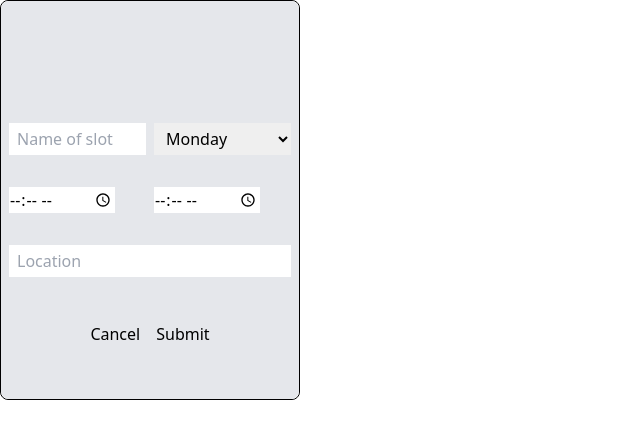
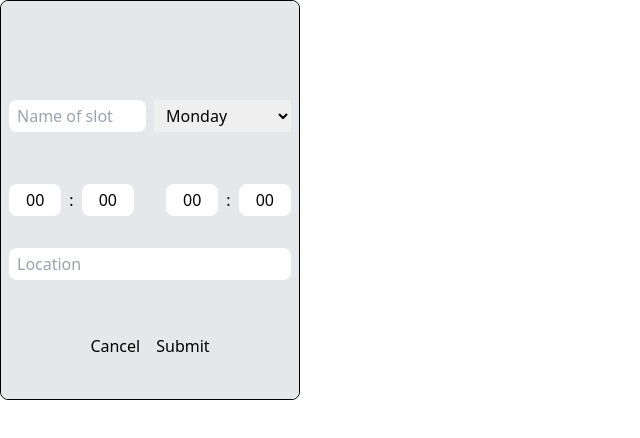
Before and after one commit to LukasMaselsky/Planel, a React (Vite) app in the folder client/: page / in a window 1280 px wide. Both pictures are taken after a click on the button "Add slot". Shown: the top 438 px of the page, without its empty margins (0-640 px from the left). Built offline with nearby package versions, Linux system fonts and the light colour scheme.

Commit message:
schedule changes

```diff
--- a/client/package.json
+++ b/client/package.json
@@ -13,6 +13,7 @@
         "@fortawesome/fontawesome-svg-core": "^6.5.1",
         "@fortawesome/free-solid-svg-icons": "^6.5.1",
         "@fortawesome/react-fontawesome": "^0.2.0",
+        "@hookform/resolvers": "^3.3.4",
         "react": "^18.2.0",
         "react-dom": "^18.2.0",
         "react-hook-form": "^7.50.1",
--- a/client/src/components/Schedule/AddSlot.tsx
+++ b/client/src/components/Schedule/AddSlot.tsx
@@ -1,21 +1,48 @@
-import { useState } from "react";
 import { days } from "./Schedule";
 import { useForm } from "react-hook-form";
 import AddSlotError from "./AddSlotError";
+import TimeInput from "./TimeInput";
+import { zodResolver } from "@hookform/resolvers/zod";
+import { z } from "zod";
 
+const schema = z.object({
+    name: z.string().min(1).max(20),
+    location: z.string().min(1).max(30),
+    day: z.string(),
+    startTimeHour: z.string().min(2).max(2),
+    startTimeMinute: z.string().min(2).max(2),
+    endTimeHour: z.string().min(2).max(2),
+    endTimeMinute: z.string().min(2).max(2),
+});
+
+export type Values = z.infer<typeof schema>;
 interface Props {
-    cancel: () => void;
+    close: () => void;
+    updateSchedule: (data: Values) => void;
 }
 
-export default function AddSlot({ cancel }: Props) {
+export default function AddSlot({ close, updateSchedule }: Props) {
     const {
         register,
         handleSubmit,
+        setValue,
         formState: { errors },
-    } = useForm();
+    } = useForm<Values>({
+        defaultValues: {
+            name: "",
+            location: "",
+            day: "Monday",
+            startTimeHour: "00",
+            startTimeMinute: "00",
+            endTimeHour: "00",
+            endTimeMinute: "00",
+        },
+        resolver: zodResolver(schema),
+    });
 
-    const onSubmit = (data: any) => {
-        console.log(data);
+    const onSubmit = (data: Values) => {
+        close();
+        updateSchedule(data);
     };
 
     return (
@@ -29,13 +56,11 @@ export default function AddSlot({ cancel }: Props) {
                     <div>
                         <div className="flex w-full justify-between gap-2">
                             <input
-                                className="w-full px-2 py-1 focus:outline-none"
+                                className="w-full rounded-lg px-2 py-1 focus:outline-none"
                                 placeholder="Name of slot"
                                 type="text"
                                 {...register("name", {
                                     required: true,
-                                    minLength: 1,
-                                    maxLength: 20,
                                 })}
                             ></input>
 
@@ -48,40 +73,27 @@ export default function AddSlot({ cancel }: Props) {
                                 ))}
                             </select>
                         </div>
-                        <div className="w-full">
-                            <AddSlotError
-                                name="name"
-                                type="required"
-                                errors={errors}
-                                msg="Name is required"
-                            />
-                            <AddSlotError
-                                name="name"
-                                type="maxLength"
-                                errors={errors}
-                                msg="Name can't be over 20 characters"
+                        <AddSlotError name="name" errors={errors} />
+                    </div>
+                    <div className="flex w-full gap-8">
+                        <div className="flex w-[50%] items-center gap-2">
+                            <TimeInput
+                                register={register}
+                                setValue={setValue}
+                                name="start"
                             />
                         </div>
-                    </div>
-                    <div className="flex w-full gap-2">
-                        <div className="w-[50%]">
-                            <input
-                                className="focus:outline-none"
-                                type="time"
-                                name="start-time"
-                            ></input>
-                        </div>
-                        <div className="w-[50%]">
-                            <input
-                                className="flex focus:outline-none"
-                                type="time"
-                                name="end-time"
-                            ></input>
+                        <div className="flex w-[50%] items-center gap-2">
+                            <TimeInput
+                                register={register}
+                                setValue={setValue}
+                                name="end"
+                            />
                         </div>
                     </div>
                     <div className="w-full">
                         <input
-                            className="w-full px-2 py-1 focus:outline-none"
+                            className="w-full rounded-lg px-2 py-1 focus:outline-none"
                             placeholder="Location"
                             type="text"
                             {...register("location", {
@@ -89,22 +101,11 @@ export default function AddSlot({ cancel }: Props) {
                                 maxLength: 30,
                             })}
                         ></input>
-                        <AddSlotError
-                            name="location"
-                            type="required"
-                            errors={errors}
-                            msg="Name is required"
-                        />
-                        <AddSlotError
-                            name="location"
-                            type="maxLength"
-                            errors={errors}
-                            msg="Location can't be over 30 characters"
-                        />
+                        <AddSlotError name="location" errors={errors} />
                     </div>
                 </div>
                 <div className="flex w-full justify-center gap-4">
-                    <button type="button" onClick={cancel}>
+                    <button type="button" onClick={close}>
                         Cancel
                     </button>
                     <button type="submit">Submit</button>
--- a/client/src/components/Schedule/AddSlotError.tsx
+++ b/client/src/components/Schedule/AddSlotError.tsx
@@ -1,18 +1,17 @@
-import { FieldErrors, FieldValues } from "react-hook-form";
+import { FieldErrors } from "react-hook-form";
+import { Values } from "./AddSlot";
 
 interface Props {
-    errors: FieldErrors<FieldValues>;
-    msg: string;
-    type: string;
-    name: string;
+    errors: FieldErrors<Values>;
+    name: keyof Values;
 }
 
-export default function AddSlotError({ errors, msg, type, name }: Props) {
+export default function AddSlotError({ errors, name }: Props) {
     return (
-        <>
-            {errors?.[name]?.type === type && (
-                <p className="text-red-500">{msg}</p>
+        <div className="h-5 w-full">
+            {errors[name] && (
+                <p className="text-sm text-red-500">{errors[name]?.message}</p>
             )}
-        </>
+        </div>
     );
 }
--- a/client/src/components/Schedule/Schedule.tsx
+++ b/client/src/components/Schedule/Schedule.tsx
@@ -2,6 +2,7 @@ import { useState } from "react";
 import ScheduleItem from "./ScheduleItem";
 import AddSlot from "./AddSlot";
 import { useQuery } from "react-query";
+import { Values } from "./AddSlot";
 
 type Day = "M" | "T" | "W" | "F" | "S";
 
@@ -19,9 +20,10 @@ export interface Schedule {
     day: string;
     alias: Day;
     classes?: {
+        id: number;
         name: string;
-        time: string;
-        length: number; // hours
+        startTime: string;
+        endTime: string;
         color: string;
         location: string;
     }[];
@@ -31,7 +33,9 @@ export default function Schedule() {
     const [selectedDay, setSelectedDay] = useState<string>("Monday");
     const [addSlotOpen, setAddSlotOpen] = useState(false);
 
-    const cancel = () => [setAddSlotOpen(false)];
+    const closeAddSlot = () => {
+        setAddSlotOpen(false);
+    };
 
     const initialSchedule: Schedule[] = [
         {
@@ -39,9 +43,10 @@ export default function Schedule() {
             alias: "M",
             classes: [
                 {
+                    id: 1,
                     name: "maths",
-                    time: "12:00",
-                    length: 1,
+                    startTime: "12:00",
+                    endTime: "13:00",
                     color: "red",
                     location: "building 1",
                 },
@@ -81,7 +86,56 @@ export default function Schedule() {
         return initialSchedule;
     };
 
-    const updateSchedule = () => {};
+    const updateSchedule = (data: Values) => {
+        let schedule: Schedule[] = getSchedule();
+        const slots = schedule.find((slots) => slots.day == data.day);
+
+        const startTime = `${data.startTimeHour}:${data.startTimeMinute}`;
+        const endTime = `${data.endTimeHour}:${data.endTimeMinute}`;
+        const clone = (({
+            startTimeHour,
+            startTimeMinute,
+            endTimeHour,
+            endTimeMinute,
+            ...o
+        }) => o)(data); // remove hours and minutes
+
+        let id;
+        let newSlot;
+        if (slots) {
+            if (slots.classes) {
+                id = slots.classes[slots.classes.length - 1].id + 1;
+
+                newSlot = {
+                    ...clone,
+                    id: id,
+                    color: "red",
+                    startTime: startTime,
+                    endTime: endTime,
+                };
+
+                slots.classes = [...slots.classes, newSlot];
+            } else {
+                id = 1;
+                newSlot = {
+                    ...clone,
+                    id: id,
+                    color: "red",
+                    startTime: startTime,
+                    endTime: endTime,
+                };
+
+                slots.classes = [newSlot];
+            }
+        }
+
+        //! figure out some way to check if new slot overlaps with an existing slot
+
+        localStorage.setItem("schedule", JSON.stringify(schedule));
+        refetch(); // manually call react query refresh
+    };
+
+    const deleteSlot = () => {};
 
     const { data, isLoading, error, refetch } = useQuery({
         queryFn: getSchedule,
@@ -125,7 +179,9 @@ export default function Schedule() {
                         );
                     })}
 
-            {addSlotOpen ? <AddSlot cancel={cancel} /> : null}
+            {addSlotOpen ? (
+                <AddSlot close={closeAddSlot} updateSchedule={updateSchedule} />
+            ) : null}
 
             <div className="flex w-full justify-center">
                 <button onClick={() => setAddSlotOpen(true)}>Add slot</button>
@@ -133,3 +189,5 @@ export default function Schedule() {
         </div>
     );
 }
+
+//! sort the data by start time
--- a/client/src/components/Schedule/ScheduleItem.tsx
+++ b/client/src/components/Schedule/ScheduleItem.tsx
@@ -1,14 +1,22 @@
 import { Schedule } from "./Schedule";
 
-export default function ScheduleItem({ day, alias, classes }: Schedule) {
+export default function ScheduleItem({ classes }: Schedule) {
     return (
-        <div className="flex h-full w-full flex-col">
+        <div className="flex h-full w-full flex-col gap-2 overflow-y-auto">
             {classes?.map((c, i: number) => (
                 <div
                     key={i}
-                    className={"w-full rounded-lg bg-red-500 px-2 py-1"}
+                    className={
+                        "flex w-full flex-col gap-1 rounded-lg bg-red-500 px-2 py-1"
+                    }
                 >
-                    <div>{c.name}</div>
+                    <div className="flex justify-between">
+                        <p className="text-xl">{c.name}</p>
+                        <p className="flex items-center text-base">
+                            {c.startTime} - {c.endTime}
+                        </p>
+                    </div>
+                    <div className="font-light">{c.location}</div>
                 </div>
             ))}
         </div>
--- /dev/null
+++ b/client/src/components/Schedule/TimeInput.tsx
@@ -0,0 +1,64 @@
+import { UseFormRegister, UseFormSetValue } from "react-hook-form";
+import { Values } from "./AddSlot";
+import { FormEvent } from "react";
+
+interface Props {
+    register: UseFormRegister<Values>;
+    name: "start" | "end";
+    setValue: UseFormSetValue<Values>;
+}
+
+const validate = (e: FormEvent<HTMLInputElement>, type: "hour" | "minute") => {
+    e.preventDefault();
+    const value = e.currentTarget.value;
+
+    if (!/^[0-9]+$/.test(value)) {
+        // if not only digits
+        return "00";
+    }
+
+    if (value == "00") {
+        return value;
+    }
+
+    if (Number(value) < 0) {
+        return "00";
+    }
+
+    if (Number(value) > 23 && type == "hour") {
+        return "23";
+    }
+
+    if (Number(value) > 59 && type == "minute") {
+        return "59";
+    }
+
+    // String(Number(value)) to prevent 020 or something like that
+    return Number(value) < 10 ? "0" + String(Number(value)) : String(value);
+};
+
+export default function TimeInput({ register, name, setValue }: Props) {
+    return (
+        <>
+            <input
+                className="w-full rounded-lg px-2 py-1 text-center focus:outline-none"
+                type="text"
+                {...register(`${name}TimeHour`, {
+                    required: true,
+                    onBlur: (e) =>
+                        setValue(`${name}TimeHour`, validate(e, "hour")),
+                })}
+            ></input>
+            :
+            <input
+                className="w-full rounded-lg px-2 py-1 text-center focus:outline-none"
+                type="text"
+                {...register(`${name}TimeMinute`, {
+                    required: true,
+                    onBlur: (e) =>
+                        setValue(`${name}TimeMinute`, validate(e, "minute")),
+                })}
+            ></input>
+        </>
+    );
+}
```
Also changed, not shown: 1 other file (tests, documents, lock files or other folders).
